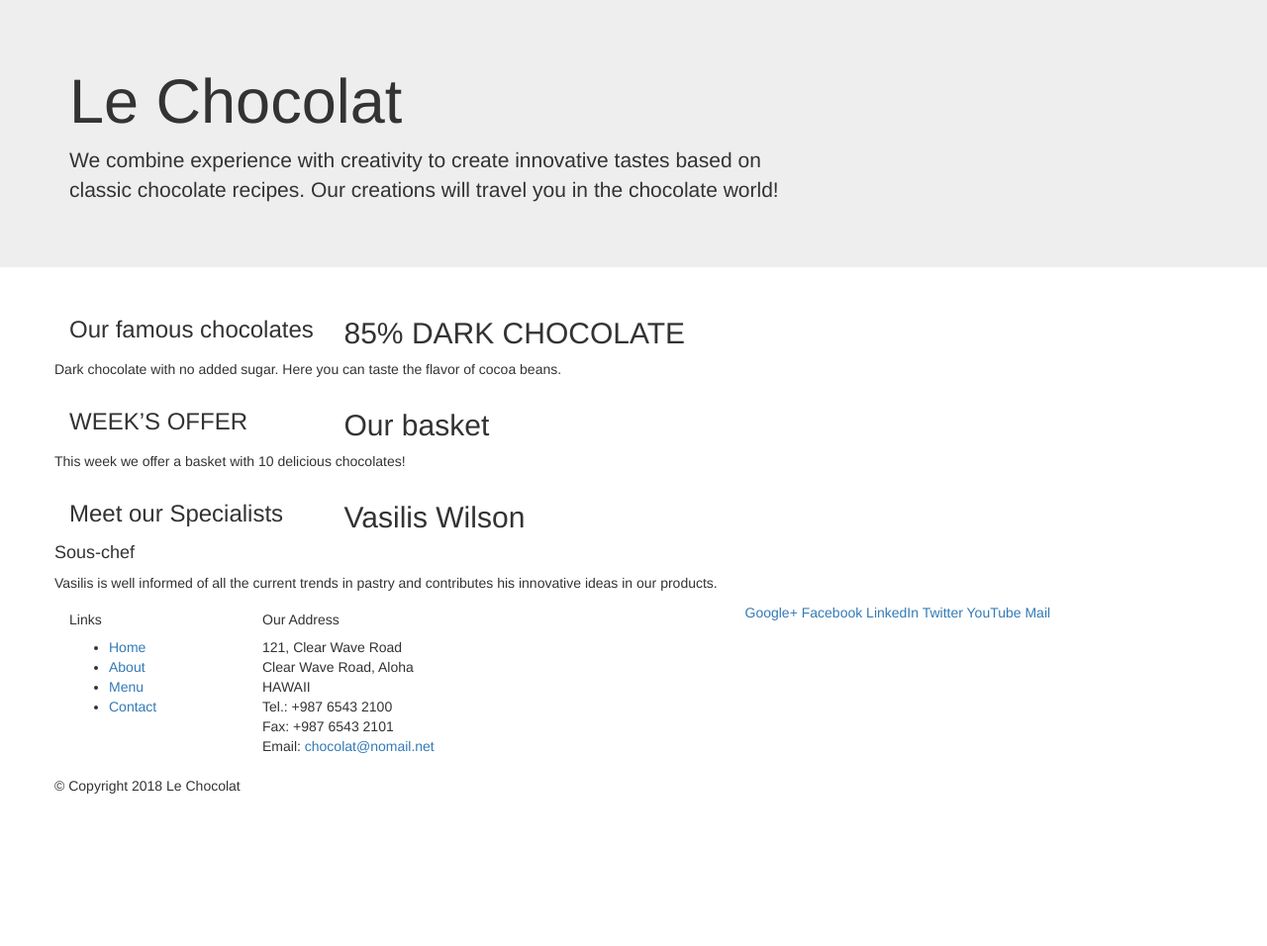
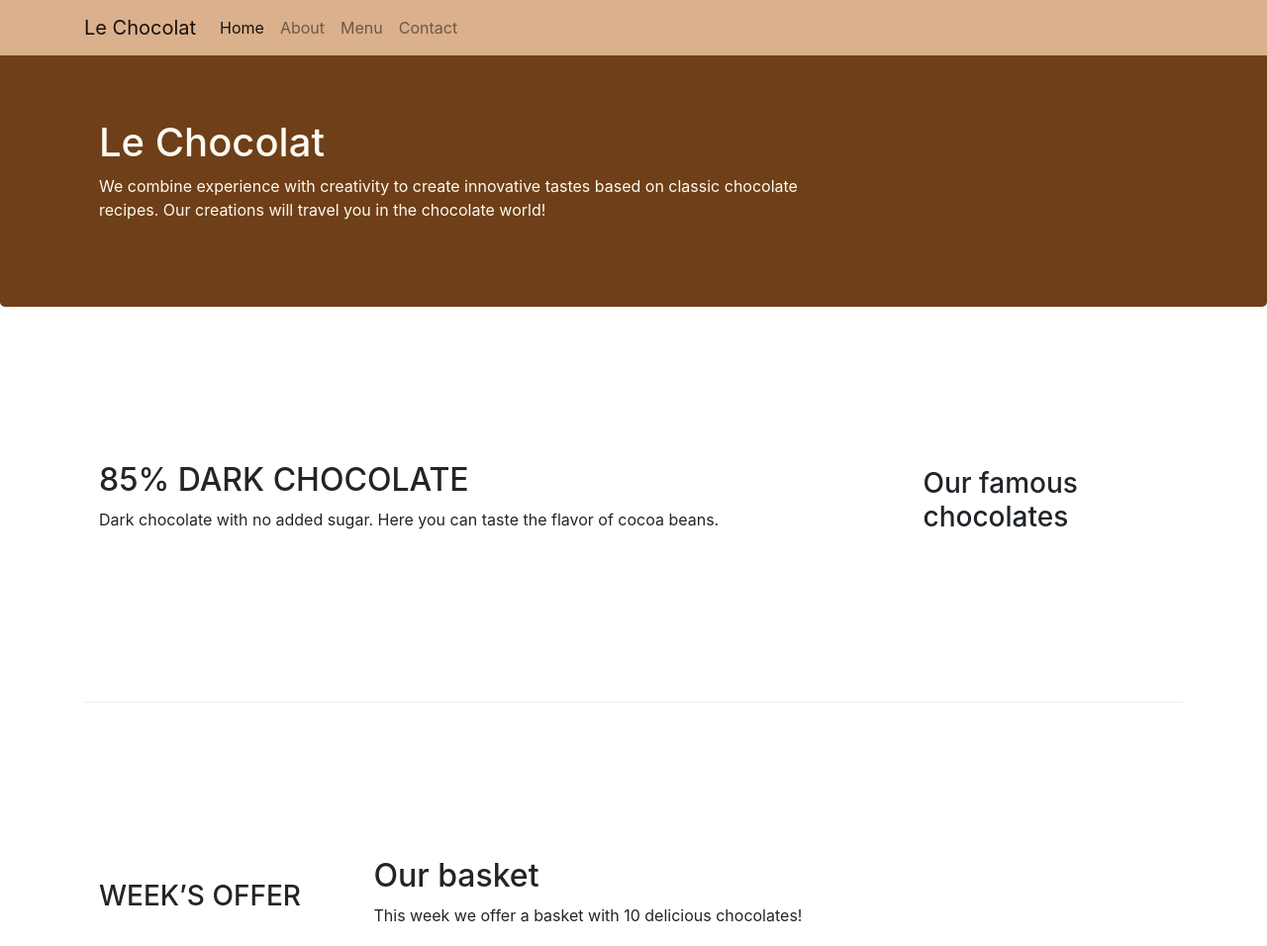
Before and after one commit to sarsour1234/leChocolat, a plain HTML site: page index.html in a window 1280 px wide. Shown: the top 956 px of the page at 99% size. Before the commit the page ends 814 px from the top, so only its background shows below. Drawn offline with nearby package versions, Linux system fonts and the light colour scheme.

Commit message:
Bootstrap Assignment 1 initial setup

```diff
--- /dev/null
+++ b/aboutus.html
@@ -0,0 +1,132 @@
+<!DOCTYPE html>
+<html lang="en">
+
+<head>
+       <!-- Bootstrap CSS -->
+    <link rel="stylesheet" href="node_modules/bootstrap/dist/css/bootstrap.min.css">
+
+
+    <!--My style sheet after bootstrap CSS-->
+    <link href="css/styles.css" rel="stylesheet">
+    <title>Le Chocolat</title>
+
+</head>
+
+<body>
+        <nav class="navbar navbar-expand-md navbar-light bg-light fixed-top ">
+                <div class="container">
+                    <a class="navbar-brand" href="./index.html">Le Chocolat</a>
+                    <button class="navbar-toggler" type="button" data-toggle="collapse" data-target="#Navbar">
+                            <span class="navbar-toggler-icon"></span>
+                    </button>
+                        <div class="collapse navbar-collapse" id="Navbar">
+
+                            <ul class="navbar-nav">
+                                <li class="nav-item "><a class="nav-link" href="./index.html">Home</a></li>
+                                <li class="nav-item active"><a class="nav-link" href="#">About</a></li>
+                                <li class="nav-item"><a class="nav-link" href="#">Menu</a></li>
+                                <li class="nav-item"><a class="nav-link" href="#">Contact</a></li>
+                            </ul>
+                      </div>
+
+                </div>
+            </nav>
+
+    <header class="jumbotron">
+        <div class="container">
+            <div class="row row-header">
+                <div class="col-12 col-sm-8">
+                    <h1>Le Chocolat</h1>
+                    <p>We combine experience with creativity to create innovative tastes based on classic chocolate recipes. Our creations will travel you in the chocolate world!</p>
+                </div>
+                <div class="col col-sm">
+                </div>
+            </div>
+        </div>
+    </header>
+
+    <div>
+        <div>
+            <div>
+               <h3>About Us</h3>
+               <hr>
+            </div>
+        </div>
+
+        <div>
+            <div>
+                <h2>Our History</h2>
+                <p>Lorem ipsum dolor sit amet, consectetur adipiscing elit. Phasellus semper nunc quis maximus pharetra. Quisque ut molestie ante. Donec mattis pharetra erat, eu ultricies ipsum faucibus et. Curabitur ultrices risus turpis, laoreet pulvinar justo interdum in. Quisque vel semper tellus. Etiam nibh arcu, sodales quis ultrices nec, egestas vitae libero. </p>
+                <p>Nulla ultrices diam at tortor volutpat, <em>et facilisis justo facilisis</em>. Phasellus dignissim euismod mi eget dignissim. Sed eget consequat urna. </p>
+            </div>
+            <div>
+            </div>
+        </div>
+
+
+        <div>
+            <div>
+                <h2>Corporate Leadership</h2>
+                <h3>Jim Alcon <small>Chief Executive Officer </small></h3>
+                <p>Jim Alcon is the CEO of our company. He is responsible for the policy and strategy of our company. </p>
+                <h3>Bill Peterson  <small>Chief Financial Officer </small></h3>
+                <p>Bill Peterson is the CFO of our company. He is responsible for all the financial decisions of our company. </p>
+                <h3>John Cook <small>Chef</small></h3>
+                <p>Our Chef, John Cook has specialized in the production of chocolates and he has created the receipts for our chocolates. </p>
+                <h3>Vasilis Wilson  <small>Sous-chef </small></h3>
+                <p>Vasilis Wilson is well informed of all the current trends in pastry and contributes his innovative ideas in our products. </p>
+            </div>
+       </div>
+
+    </div>
+
+    <footer class="footer">
+        <div class="container">
+            <div class="row">
+                <div class="col-5 offset-1 col-sm-2">
+                    <h5>Links</h5>
+                    <ul class="list-unstyled">
+                        <li><a href="#">Home</a></li>
+                        <li><a href="#">About</a></li>
+                        <li><a href="#">Menu</a></li>
+                        <li><a href="#">Contact</a></li>
+                    </ul>
+                </div>
+                <div class="col-6 col-sm-5">
+                    <h5>Our Address</h5>
+                    <address>
+                        121, Clear Wave Road<br>
+                        Clear Wave Road, Aloha<br>
+                        HAWAII<br>
+                        Tel.: +987 6543 2100<br>
+                        Fax: +987 6543 2101<br>
+                        Email: <a href="mailto:chocolat@nomail.net">chocolat@nomail.net</a>
+		           </address>
+                </div>
+                <div class="col-sm align-self-center">
+                    <div style="text-align:center">
+                        <a href="http://google.com/+">Google+</a>
+                        <a href="http://www.facebook.com/profile.php?id=">Facebook</a>
+                        <a href="http://www.linkedin.com/in/">LinkedIn</a>
+                        <a href="http://twitter.com/">Twitter</a>
+                        <a href="http://youtube.com/">YouTube</a>
+                        <a href="mailto:">Mail</a>
+                    </div>
+                </div>
+           </div>
+           <div class="row justify-content-center">
+                <div class="col-auto">
+                    <p>&copy; Copyright 2018 Le Chocolat</p>
+                </div>
+           </div>
+        </div>
+    </footer>
+ <!-- jQuery first, then Tether, then Bootstrap JS. -->
+ <script src="node_modules/jquery/dist/jquery.min.js"></script>
+ <script src="node_modules/tether/dist/js/tether.min.js"></script>
+ <script src="node_modules/popper.js/dist/umd/popper.min.js"></script>
+ <script src="node_modules/bootstrap/dist/js/bootstrap.min.js"></script>
+
+</body>
+
+</html>
--- /dev/null
+++ b/css/styles.css
@@ -0,0 +1,33 @@
+.row-header{
+    margin:0px auto;
+    padding:0px;
+}
+.row-content {
+    margin:0px auto;
+    padding: 50px 0px 50px 0px;
+    border-bottom: 1px ridge;
+    min-height:400px;
+}
+.footer{
+    background-color: #865933;
+    margin:0px auto;
+    padding: 20px 0px 20px 0px;
+}
+.jumbotron {
+    padding:70px 30px 70px 30px;
+    margin:0px auto;
+    background: #6E3F19;
+    color:floralwhite;
+}
+address{
+    font-size:80%;
+    margin:0px;
+    color:#0f0f0f;
+}
+body{
+    padding:50px 0px 0px 0px;
+    z-index:0;
+}
+.bg-light {
+    background-color: #dbb08d !important;
+}
--- a/index.html
+++ b/index.html
@@ -8,27 +8,51 @@
     <meta http-equiv="x-ua-compatible" content="ie=edge">
     <!-- Bootstrap CSS -->
     <link rel="stylesheet" href="node_modules/bootstrap/dist/css/bootstrap.min.css">
+
+
+    <!--My style sheet after bootstrap CSS-->
+    <link href="css/styles.css" rel="stylesheet">
+
     <title>Le Chocolat</title>
-
 </head>
 
 <body>
 
+    <nav class="navbar navbar-expand-md navbar-light bg-light fixed-top ">
+        <div class="container">
+            <a class="navbar-brand" href="#">Le Chocolat</a>
+            <button class="navbar-toggler" type="button" data-toggle="collapse" data-target="#Navbar">
+                    <span class="navbar-toggler-icon"></span>
+            </button>
+                <div class="collapse navbar-collapse" id="Navbar">
+
+                    <ul class="navbar-nav">
+                        <li class="nav-item active"><a class="nav-link" href="#">Home</a></li>
+                        <li class="nav-item"><a class="nav-link" href="./aboutus.html">About</a></li>
+                        <li class="nav-item"><a class="nav-link" href="#">Menu</a></li>
+                        <li class="nav-item"><a class="nav-link" href="#">Contact</a></li>
+                    </ul>
+              </div>
+
+        </div>
+    </nav>
+
     <header class="jumbotron">
         <div class="container">
-            <div class="row">
+            <div class="row row-header">
                 <div class="col-12 col-sm-8">
                     <h1>Le Chocolat</h1>
                     <p>We combine experience with creativity to create innovative tastes based on classic chocolate recipes. Our creations will travel you in the chocolate world!</p>
                 </div>
-                <div class="col col-sm">
+
+                <div div class="col col-sm">
                 </div>
             </div>
         </div>
     </header>
 
     <div class="container">
-        <div class="row">
+        <div class="row flex-row-reverse row-content  align-items-center">
             <div class="col-sm-4 col-md-3">
                 <h3>Our famous chocolates</h3>
             </div>
@@ -39,18 +63,17 @@
         </div>
 
 
-        <div class="row">
+        <div class="row row-content  align-items-center">
             <div class="col-sm-4 col-md-3">
                 <h3>WEEK’S OFFER</h3>
             </div>
-
-            <div class="col-sm col-md" >
+            <div class="col-sm col-md">
                 <h2>Our basket</h2>
                 <p>This week we offer a basket with 10 delicious chocolates! </p>
             </div>
         </div>
 
-        <div class="row">
+        <div class="row flex-row-reverse row-content  align-items-center">
             <div class="col-sm-4 col-md-3">
                 <h3>Meet our  Specialists</h3>
             </div>
@@ -62,12 +85,12 @@
         </div>
     </div>
 
-    <footer>
-        <div class="container">
+    <footer class="footer">
+        <div  class="container">
             <div class="row">
                 <div class="col-5 offset-1 col-sm-2">
                     <h5>Links</h5>
-                    <ul>
+                    <ul class="list-unstyled">
                         <li><a href="#">Home</a></li>
                         <li><a href="#">About</a></li>
                         <li><a href="#">Menu</a></li>
@@ -85,8 +108,8 @@
                         Email: <a href="mailto:chocolat@nomail.net">chocolat@nomail.net</a>
 		           </address>
                 </div>
-                <div  class="col col-sm-4">
-                    <div>
+                <div class="col col-sm  align-self-center">
+                    <div style="text-align:center">
                         <a href="http://google.com/+">Google+</a>
                         <a href="http://www.facebook.com/profile.php?id=">Facebook</a>
                         <a href="http://www.linkedin.com/in/">LinkedIn</a>
@@ -96,13 +119,15 @@
                     </div>
                 </div>
            </div>
-           <div class="row">
-                <div  class="col-auto">
+           <div class="row row justify-content-center">
+                <div class="col-auto">
                     <p> &copy; Copyright 2018 Le Chocolat</p>
                 </div>
            </div>
         </div>
     </footer>
+
+
     <!-- jQuery first, then Tether, then Bootstrap JS. -->
     <script src="node_modules/jquery/dist/jquery.min.js"></script>
     <script src="node_modules/tether/dist/js/tether.min.js"></script>
```
Lines whose indentation alone changed are shown as unchanged.
